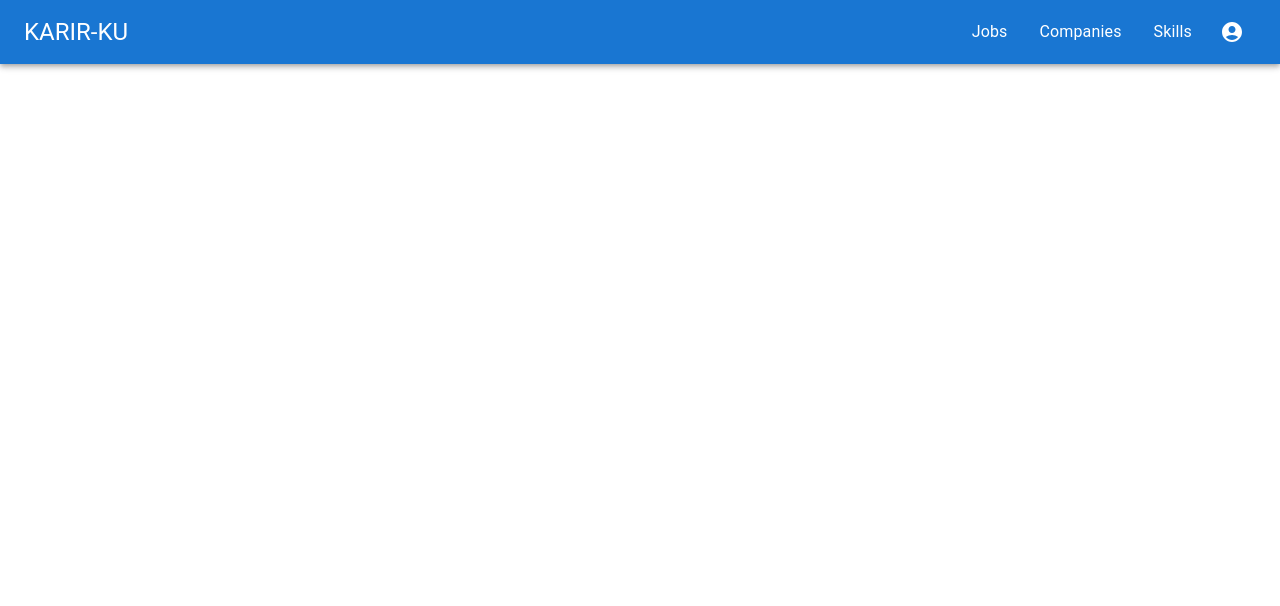
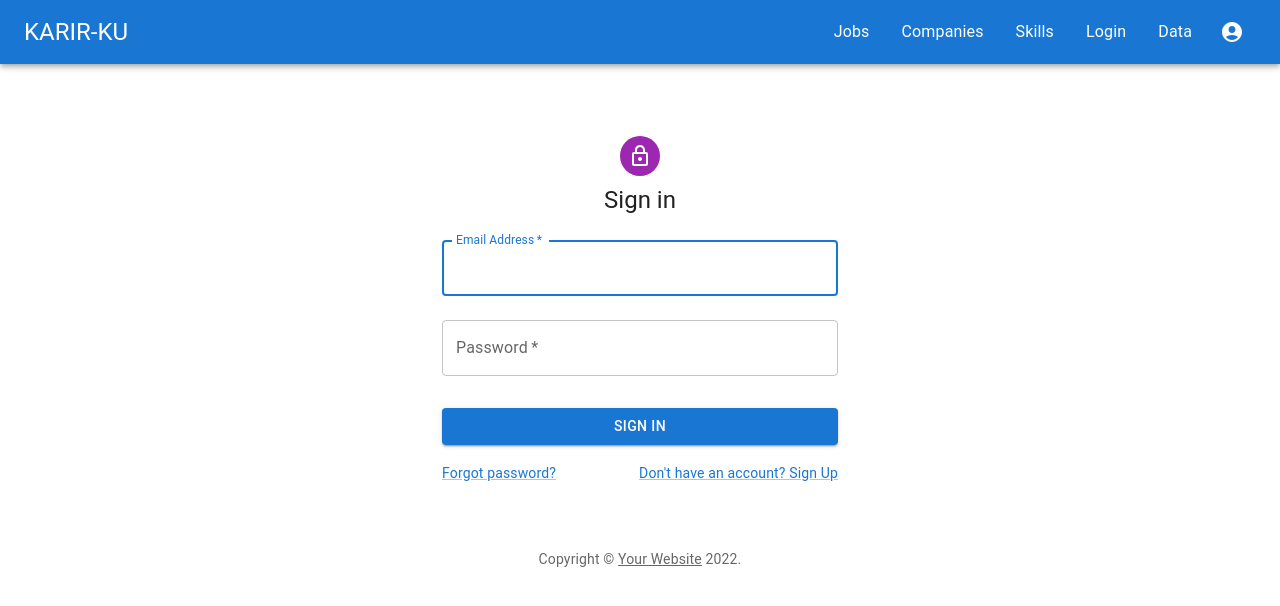
Before and after one commit to iyunrozikin26/belajar-react, a React (Create React App) app in the folder karir-ku/: page /login in a window 1280 px wide. Shown: the top 606 px of the page. Built offline with nearby package versions, Linux system fonts and the light colour scheme.

Commit message:
add page login, not found and route

```diff
--- a/karir-ku/db.json
+++ b/karir-ku/db.json
@@ -25,6 +25,40 @@
       "authorId": 1,
       "jobType": "part time",
       "expired" : "2022-11-11",
+      "Company": {
+        "id": 1,
+        "name": "name company",
+        "companyLogo": "urlDisini.com",
+        "location": "ini sebuah lokasi",
+        "email": "company@mail.com",
+        "description": "ini sebuah deskripsi company"
+      }
+    },
+    {
+      "id": 3,
+      "title": "frontend web developer",
+      "description": "ini sebuah deskripsi frontend",
+      "companyId": 1,
+      "authorId": 1,
+      "jobType": "full time",
+      "expired" : "2022-12-12",
+      "Company": {
+        "id": 1,
+        "name": "name company",
+        "companyLogo": "urlDisini.com",
+        "location": "ini sebuah lokasi",
+        "email": "company@mail.com",
+        "description": "ini sebuah deskripsi company"
+      }
+    },
+    {
+      "id": 4,
+      "title": "frontend web developer",
+      "description": "ini sebuah deskripsi frontend",
+      "companyId": 1,
+      "authorId": 1,
+      "jobType": "full time",
+      "expired" : "2022-12-12",
       "Company": {
         "id": 1,
         "name": "name company",
--- a/karir-ku/src/App.js
+++ b/karir-ku/src/App.js
@@ -1,5 +1,5 @@
 import Navbar from './components/navbar.js'
-import {Home,Jobs, DetailJob} from './pages'
+import {Home,Jobs, DetailJob, Login, AdminPage, NotFound} from './pages'
 
 import { Routes, Route } from "react-router-dom";
 
@@ -10,6 +10,9 @@
     <Routes>
       <Route path='/' element={<Home />}/>
       <Route path='jobs' element={<Jobs />}/>
+      <Route path='login' element={<Login />}/>
+      <Route path='admin-page' element={<AdminPage />}/>
+      <Route path='*' element={<NotFound />}/>
       <Route path='jobs/detail/:JobId' element={<DetailJob />}/>
     </Routes>
   </>
--- a/karir-ku/src/components/navbar.js
+++ b/karir-ku/src/components/navbar.js
@@ -11,8 +11,10 @@
 function Navbar() {
   const [pages, setPages] = useState([
     ["Jobs","jobs"],
-    ["Companies","companie"],
-    ["Skills", "skills"]
+    ["Companies","companies"],
+    ["Skills", "skills"],
+    ["Login", "login"],
+    ["Data", "admin-page"]
   ])
 
   return (
--- /dev/null
+++ b/karir-ku/src/pages/AdminPage.js
@@ -0,0 +1,58 @@
+import * as React from 'react';
+import Table from '@mui/material/Table';
+import TableBody from '@mui/material/TableBody';
+import TableCell from '@mui/material/TableCell';
+import TableContainer from '@mui/material/TableContainer';
+import TableHead from '@mui/material/TableHead';
+import TableRow from '@mui/material/TableRow';
+import Paper from '@mui/material/Paper';
+import Button from '@mui/material/Button';
+
+function createData(name, calories, fat, carbs, protein) {
+  return { name, calories, fat, carbs, protein };
+}
+
+const rows = [
+  createData('Frozen yoghurt', 159, 6.0, 24, 4.0),
+  createData('Ice cream sandwich', 237, 9.0, 37, 4.3),
+  createData('Eclair', 262, 16.0, 24, 6.0),
+  createData('Cupcake', 305, 3.7, 67, 4.3),
+  createData('Gingerbread', 356, 16.0, 49, 3.9),
+];
+
+export default function BasicTable() {
+  return (
+    <>
+    <Button variant="contained">Contained</Button>
+      <TableContainer component={Paper}>
+        <Table sx={{ minWidth: 650 }} aria-label="simple table">
+          <TableHead>
+            <TableRow>
+              <TableCell>Dessert (100g serving)</TableCell>
+              <TableCell align="right">Calories</TableCell>
+              <TableCell align="right">Fat&nbsp;(g)</TableCell>
+              <TableCell align="right">Carbs&nbsp;(g)</TableCell>
+              <TableCell align="right">Protein&nbsp;(g)</TableCell>
+            </TableRow>
+          </TableHead>
+          <TableBody>
+            {rows.map((row) => (
+              <TableRow
+                key={row.name}
+                sx={{ '&:last-child td, &:last-child th': { border: 0 } }}
+              >
+                <TableCell component="th" scope="row">
+                  {row.name}
+                </TableCell>
+                <TableCell align="right">{row.calories}</TableCell>
+                <TableCell align="right">{row.fat}</TableCell>
+                <TableCell align="right">{row.carbs}</TableCell>
+                <TableCell align="right">{row.protein}</TableCell>
+              </TableRow>
+            ))}
+          </TableBody>
+        </Table>
+      </TableContainer>
+    </>
+  );
+}
--- a/karir-ku/src/pages/DetailJob.js
+++ b/karir-ku/src/pages/DetailJob.js
@@ -1,9 +1,12 @@
 import { useState, useEffect } from "react";
 import { useParams } from 'react-router-dom';
 import axios from 'axios'
+import Box from '@mui/material/Box';
+import LinearProgress from '@mui/material/LinearProgress';
 
 export default function DetailJob () {
   const [job, setJob] = useState({})
+  const [loading, setLoading] = useState(true)
   const {JobId} = useParams()
 
   useEffect(()=>{
@@ -11,18 +14,27 @@
   }, [])
 
   const getJob = async () => {
+    try {
       const jobDetail = await axios({
         url : `http://localhost:3000/jobs/${JobId}`,
         method : 'GET'
       })
+      setLoading(false)
       setJob(jobDetail.data)
       console.log(jobDetail)
+    } catch (error) {
+      console.log(error);
+    }
   }
 
 
   return(
     <>
-      <h1>Hello Detail</h1>
+      {loading === true &&
+        <Box sx={{ width: '100%' }}>
+          <LinearProgress />
+        </Box>
+      }
       {JSON.stringify(job)}
     </>
   )
--- a/karir-ku/src/pages/Jobs.js
+++ b/karir-ku/src/pages/Jobs.js
@@ -1,24 +1,36 @@
 import CardJob from '../components/cardJobs.js'
 import { useEffect, useState } from 'react';
 import axios from  'axios'
+import Box from '@mui/material/Box';
+import LinearProgress from '@mui/material/LinearProgress';
 
 export default function Jobs() {
   const [jobs, setJobs] = useState([])
-
+  const [loading, setLoading] = useState(true)
   useEffect(()=>{
     getAllJobs()
   }, [])
 
   const getAllJobs = async () => {
-    const allJobs = await axios({
-      url : 'http://localhost:3000/jobs',
-      method : 'GET'
-    })
-    setJobs(allJobs.data)
+    try {
+      const allJobs = await axios({
+        url : 'http://localhost:3000/jobs',
+        method : 'GET'
+      })
+      setJobs(allJobs.data)
+      setLoading(false)
+    } catch (error) {
+      console.log(error);
+    }
   }
 
   return (
     <>
+    {loading === true &&
+      <Box sx={{ width: '100%' }}>
+        <LinearProgress />
+      </Box>
+    }
     <CardJob data={jobs}/>
   </>
   );
--- /dev/null
+++ b/karir-ku/src/pages/Login.js
@@ -0,0 +1,103 @@
+import Avatar from '@mui/material/Avatar';
+import Button from '@mui/material/Button';
+import CssBaseline from '@mui/material/CssBaseline';
+import TextField from '@mui/material/TextField';
+import Link from '@mui/material/Link';
+import Grid from '@mui/material/Grid';
+import Box from '@mui/material/Box';
+import LockOutlinedIcon from '@mui/icons-material/LockOutlined';
+import Typography from '@mui/material/Typography';
+import Container from '@mui/material/Container';
+import { createTheme, ThemeProvider } from '@mui/material/styles';
+
+function Copyright(props) {
+  return (
+    <Typography variant="body2" color="text.secondary" align="center" {...props}>
+      {'Copyright © '}
+      <Link color="inherit" href="https://mui.com/">
+        Your Website
+      </Link>{' '}
+      {new Date().getFullYear()}
+      {'.'}
+    </Typography>
+  );
+}
+
+const theme = createTheme();
+
+export default function SignIn() {
+  const handleSubmit = (event) => {
+    event.preventDefault();
+    const data = new FormData(event.currentTarget);
+    console.log({
+      email: data.get('email'),
+      password: data.get('password'),
+    });
+  };
+
+  return (
+    <ThemeProvider theme={theme}>
+      <Container component="main" maxWidth="xs">
+        <CssBaseline />
+        <Box
+          sx={{
+            marginTop: 8,
+            display: 'flex',
+            flexDirection: 'column',
+            alignItems: 'center',
+          }}
+        >
+          <Avatar sx={{ m: 1, bgcolor: 'secondary.main' }}>
+            <LockOutlinedIcon />
+          </Avatar>
+          <Typography component="h1" variant="h5">
+            Sign in
+          </Typography>
+          <Box component="form" onSubmit={handleSubmit} noValidate sx={{ mt: 1 }}>
+            <TextField
+              margin="normal"
+              required
+              fullWidth
+              id="email"
+              label="Email Address"
+              name="email"
+              autoComplete="email"
+              autoFocus
+            />
+            <TextField
+              margin="normal"
+              required
+              fullWidth
+              name="password"
+              label="Password"
+              type="password"
+              id="password"
+              autoComplete="current-password"
+            />
+            <Button
+              type="submit"
+              fullWidth
+              variant="contained"
+              sx={{ mt: 3, mb: 2 }}
+            >
+              Sign In
+            </Button>
+            <Grid container>
+              <Grid item xs>
+                <Link href="#" variant="body2">
+                  Forgot password?
+                </Link>
+              </Grid>
+              <Grid item>
+                <Link href="#" variant="body2">
+                  {"Don't have an account? Sign Up"}
+                </Link>
+              </Grid>
+            </Grid>
+          </Box>
+        </Box>
+        <Copyright sx={{ mt: 8, mb: 4 }} />
+      </Container>
+    </ThemeProvider>
+  );
+}
--- /dev/null
+++ b/karir-ku/src/pages/NotFound.js
@@ -0,0 +1,58 @@
+import * as React from 'react';
+import CssBaseline from '@mui/material/CssBaseline';
+import Box from '@mui/material/Box';
+import Typography from '@mui/material/Typography';
+import Container from '@mui/material/Container';
+import Link from '@mui/material/Link';
+
+function Copyright() {
+  return (
+    <Typography variant="body2" color="text.secondary">
+      {'Copyright © '}
+      <Link color="inherit" href="https://mui.com/">
+        Your Website
+      </Link>{' '}
+      {new Date().getFullYear()}
+      {'.'}
+    </Typography>
+  );
+}
+
+export default function StickyFooter() {
+  return (
+    <Box
+      sx={{
+        display: 'flex',
+        flexDirection: 'column',
+        minHeight: '100vh',
+      }}
+    >
+      <CssBaseline />
+      <Container component="main" sx={{ mt: 8, mb: 2 }} maxWidth="sm">
+        <Typography variant="h2" component="h1" gutterBottom>
+          404 NOT FOUND
+        </Typography>
+        <Typography variant="body1">Maaf, Halaman Yang Anda Tuju Tidak Ditemukan</Typography>
+      </Container>
+      <Box
+        component="footer"
+        sx={{
+          py: 3,
+          px: 2,
+          mt: 'auto',
+          backgroundColor: (theme) =>
+            theme.palette.mode === 'light'
+              ? theme.palette.grey[200]
+              : theme.palette.grey[800],
+        }}
+      >
+        <Container maxWidth="sm">
+          <Typography variant="body1">
+            My sticky footer can be found here.
+          </Typography>
+          <Copyright />
+        </Container>
+      </Box>
+    </Box>
+  );
+}
--- a/karir-ku/src/pages/index.js
+++ b/karir-ku/src/pages/index.js
@@ -1,3 +1,6 @@
 export {default as Home} from './Home.js'
 export {default as Jobs} from './Jobs.js'
 export {default as DetailJob} from './DetailJob.js'
+export {default as Login} from './Login.js'
+export {default as AdminPage} from './AdminPage.js'
+export {default as NotFound} from './NotFound.js'
```
Also changed, not shown: 1 other file (tests, documents, lock files or other folders). Lines whose indentation alone changed are shown as unchanged.
